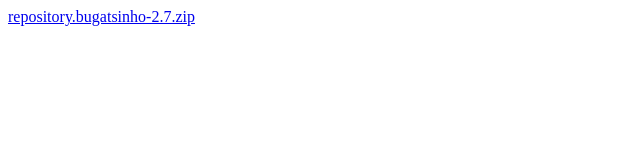
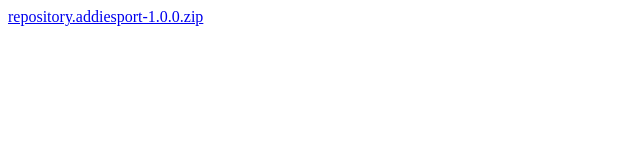
Before and after one commit to adenaan/addiesports, a plain HTML site: page index.html in a window 1280 px wide. Shown: the full height of the page, 0-640 px from the left. Drawn offline with Linux system fonts and the light colour scheme.

Commit message:
Update index.html

```diff
--- a/index.html
+++ b/index.html
@@ -1,6 +1,6 @@
 <!DOCTYPE html>
 <html lang="en">
   <table>
-    <a href="repository.bugatsinho-2.7.zip">repository.bugatsinho-2.7.zip</a>
+    <a href="repository.addiesport-1.0.0.zip">repository.addiesport-1.0.0.zip</a>
   </table>
 </html>
```
